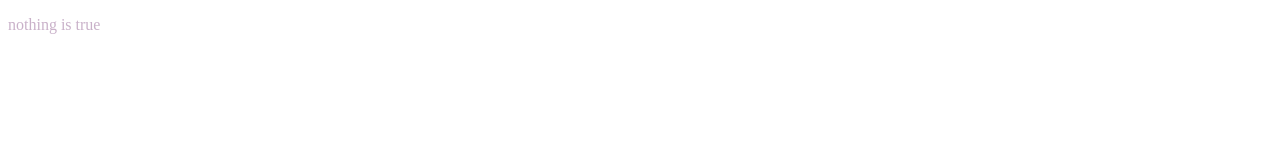
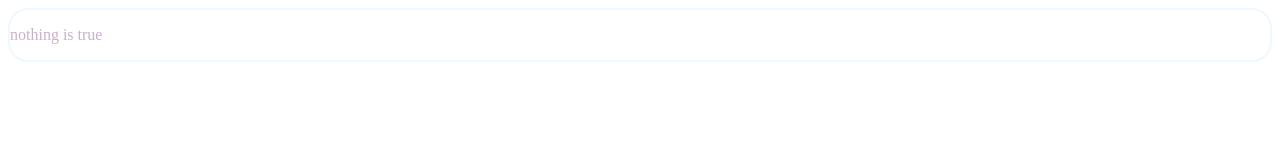
Before and after one commit to Karim-Mohamed-Elsayed/first_repo, a plain HTML site: page index.html in a window 1280 px wide. Drawn offline with Linux system fonts and the light colour scheme.

Commit message:
border for div

```diff
--- a/main.css
+++ b/main.css
@@ -1,3 +1,7 @@
 div p {
     color: rgb(120, 60, 120,0.4);
 }
+div {
+    border-radius: 20px;
+    border: 2px solid aliceblue;
+}
```
